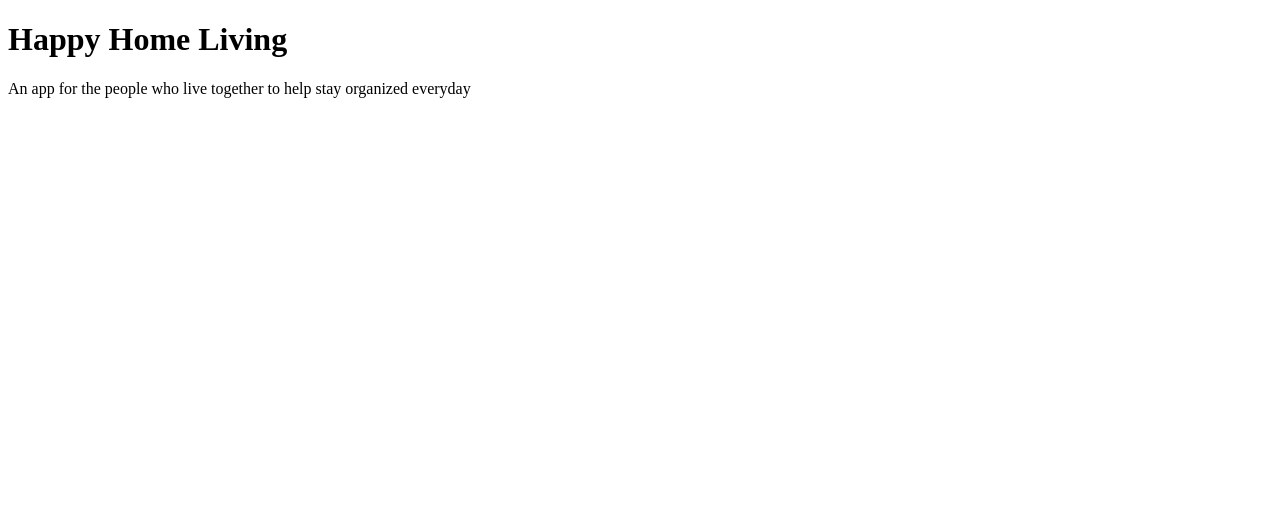
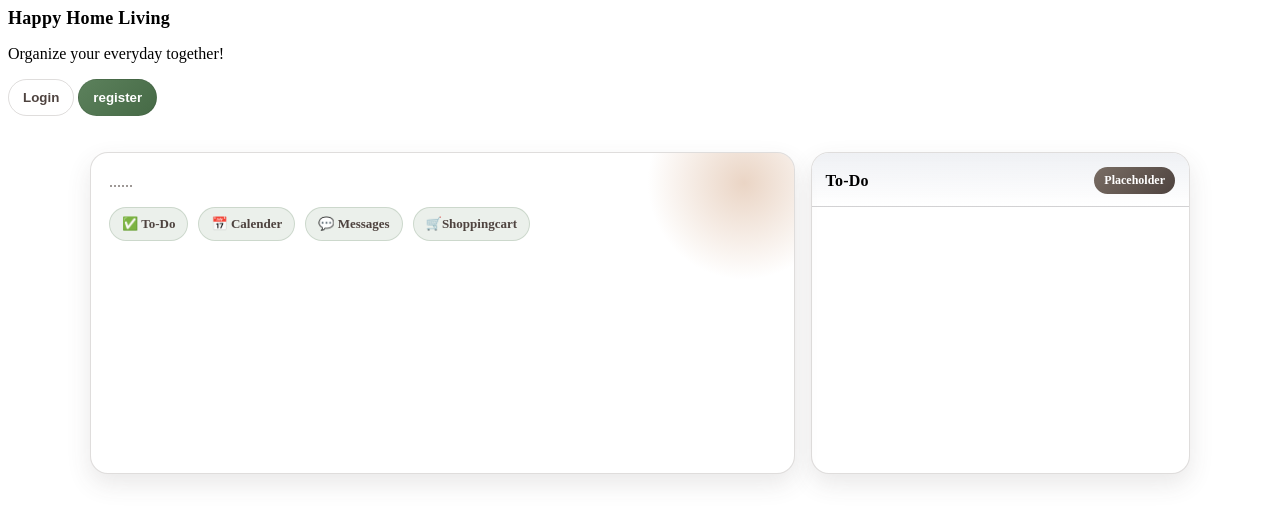
Before and after one commit to untzie5/HappyHomeLiving-app, a website: page Public/index.html in a window 1280 px wide. Drawn offline with Linux system fonts and the light colour scheme.

Commit message:
simple front page starter

```diff
--- a/Public/index.html
+++ b/Public/index.html
@@ -4,15 +4,61 @@
 
     <meta charset="UTF-8">
     <meta name="viewport" content="width=device-width, initial-scale=1.0">
-    <title>Document</title>
+    <title> Happy Home Living </title>
     <link href="./style.css" rel="stylesheet" />
 
 </head>
 
 <body>
 
-    <h1> Happy Home Living</h1>
-    <p> An app for the people who live together to help stay organized everyday</p>
+   <header  class = "toppbar">
+    <div class="brand">
+    </div>
+
+   <h1> Happy Home Living </h1>
+   <p> Organize your everyday together!</p>
+
+    <nav class="actions">
+      <button class="btn btn-ghost" type="button">Login</button>
+      <button class="btn btn-primary" type="button"> register </button>
+    </nav>
+</header>
+
+
+ <main class="container">
+    <section class="hero">
+      <div class="hero-card">
+         <p>
+           ......
+        </p>
+
+           <div class="hero-stats">
+          <div class="pill">✅ To-Do</div>
+          <div class="pill">📅 Calender</div>
+          <div class="pill">💬 Messages</div>
+          <div class="pill">🛒Shoppingcart</div>
+        </div>
+      </div>
+
+        <article class="feature">
+        <header class="feature-head">
+          <h3>To-Do</h3>
+          <span class="badge">Placeholder</span>
+        </header>
+
+        <div class="feature-body">
+          <div class="todo-row">
+            <span class="checkbox" aria-hidden="true"></span>
+            <div class="skeleton w80"></div>
+          </div>
+          <div class="todo-row">
+            <span class="checkbox" aria-hidden="true"></span>
+            <div class="skeleton w65"></div>
+          </div>
+          <div class="todo-row">
+            <span class="checkbox done" aria-hidden="true"></span>
+          </div>
+        </div>
 
       <main id="app"></main>
      <script src="./app.mjs"></script>
--- a/Public/style.css
+++ b/Public/style.css
@@ -0,0 +1,161 @@
+:root{
+  --olive: #5C815C;
+  --sand: #D9B295;
+  --platinum: #EDEFF3;
+  --dim: #796D64;
+  --taupe: #4E433F;
+
+  --bg: var(--platinum);
+  --card: #ffffff;
+  --text: #1f1f1f;
+  --muted: rgba(78,67,63,0.75);
+  --border: rgba(78,67,63,0.18);
+
+  --shadow: 0 10px 24px rgba(78,67,63,0.12);
+  --radius: 18px;
+}
+
+h1{
+  font-size: 18px;
+  margin: 0;
+  letter-spacing: 0.3px;
+}
+
+.topbar{
+  max-width: 1100px;
+  margin: 0 auto;
+  padding: 18px 18px 8px;
+  display: flex;
+  align-items: center;
+  justify-content: space-between;
+  gap: 16px;
+}
+
+.container{
+  max-width: 1100px;
+  margin: 0 auto;
+  padding: 22px 18px 44px;
+}
+
+.btn{
+  border: 1px solid var(--border);
+  background: var(--card);
+  color: var(--taupe);
+  padding: 10px 14px;
+  border-radius: 999px;
+  cursor: pointer;
+  font-weight: 600;
+  transition: transform .08s ease, box-shadow .12s ease, background .12s ease;
+}
+.btn:hover{ box-shadow: 0 10px 20px rgba(78,67,63,0.12); transform: translateY(-1px); }
+.btn:active{ transform: translateY(0px); box-shadow: none; }
+
+.btn-primary{
+  background: linear-gradient(135deg, var(--olive), #466a46);
+  color: white;
+  border-color: rgba(0,0,0,0.08);
+}
+.btn-secondary{
+  background: rgba(217,178,149,0.35);
+  border-color: rgba(217,178,149,0.65);
+}
+
+.btn-ghost{
+  background: transparent;
+}
+
+.hero{
+  display: grid;
+  grid-template-columns: 1.3fr 0.7fr;
+  gap: 16px;
+  margin-top: 14px;
+}
+.hero-card{
+  background: var(--card);
+  border: 1px solid var(--border);
+  border-radius: var(--radius);
+  padding: 18px;
+  box-shadow: var(--shadow);
+  position: relative;
+  overflow: hidden;
+}
+
+.hero-card::after{
+  content:"";
+  position:absolute;
+  inset: -80px -60px auto auto;
+  width: 220px;
+  height: 220px;
+  background: radial-gradient(circle, rgba(217,178,149,0.55), transparent 62%);
+  transform: rotate(18deg);
+}
+.hero-card h2{
+  margin: 0 0 8px;
+  font-size: 22px;
+}
+
+.hero-card p{
+  margin: 0 0 14px;
+  color: var(--muted);
+  line-height: 1.4;
+}
+
+.hero-stats{
+  display: flex;
+  gap: 10px;
+  flex-wrap: wrap;
+}
+
+.pill{
+  background: rgba(92,129,92,0.12);
+  color: var(--taupe);
+  border: 1px solid rgba(92,129,92,0.22);
+  padding: 8px 12px;
+  border-radius: 999px;
+  font-weight: 700;
+  font-size: 13px;
+}
+
+.feature{
+  background: var(--card);
+  border: 1px solid var(--border);
+  border-radius: var(--radius);
+  box-shadow: var(--shadow);
+  overflow: hidden;
+  display: flex;
+  flex-direction: column;
+  min-height: 320px;
+}
+.feature-head{
+  display:flex;
+  align-items:center;
+  justify-content: space-between;
+  padding: 14px 14px 12px;
+  border-bottom: 1px solid var(--border);
+  background: linear-gradient(180deg, rgba(237,239,243,0.9), rgba(255,255,255,1));
+}
+
+.feature h3{
+  margin: 0;
+  font-size: 16px;
+  letter-spacing: 0.2px;
+}
+
+.badge{
+  font-size: 12px;
+  font-weight: 800;
+  color: white;
+  background: linear-gradient(135deg, var(--dim), var(--taupe));
+  padding: 6px 10px;
+  border-radius: 999px;
+}
+
+.feature-body{
+  padding: 14px;
+  flex: 1;
+}
+.feature-foot{
+  padding: 14px;
+  border-top: 1px solid var(--border);
+  background: rgba(237,239,243,0.55);
+}
```
